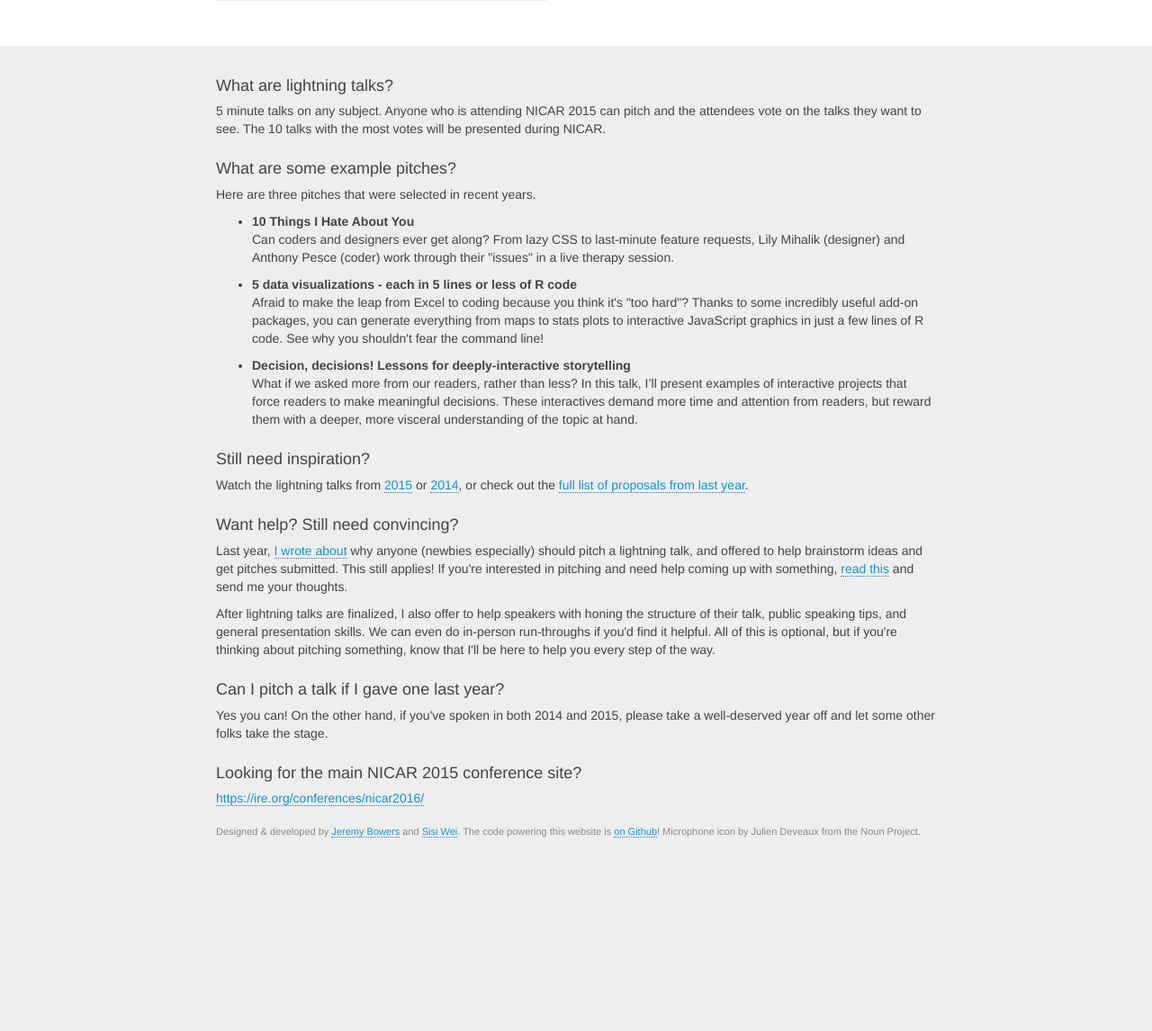
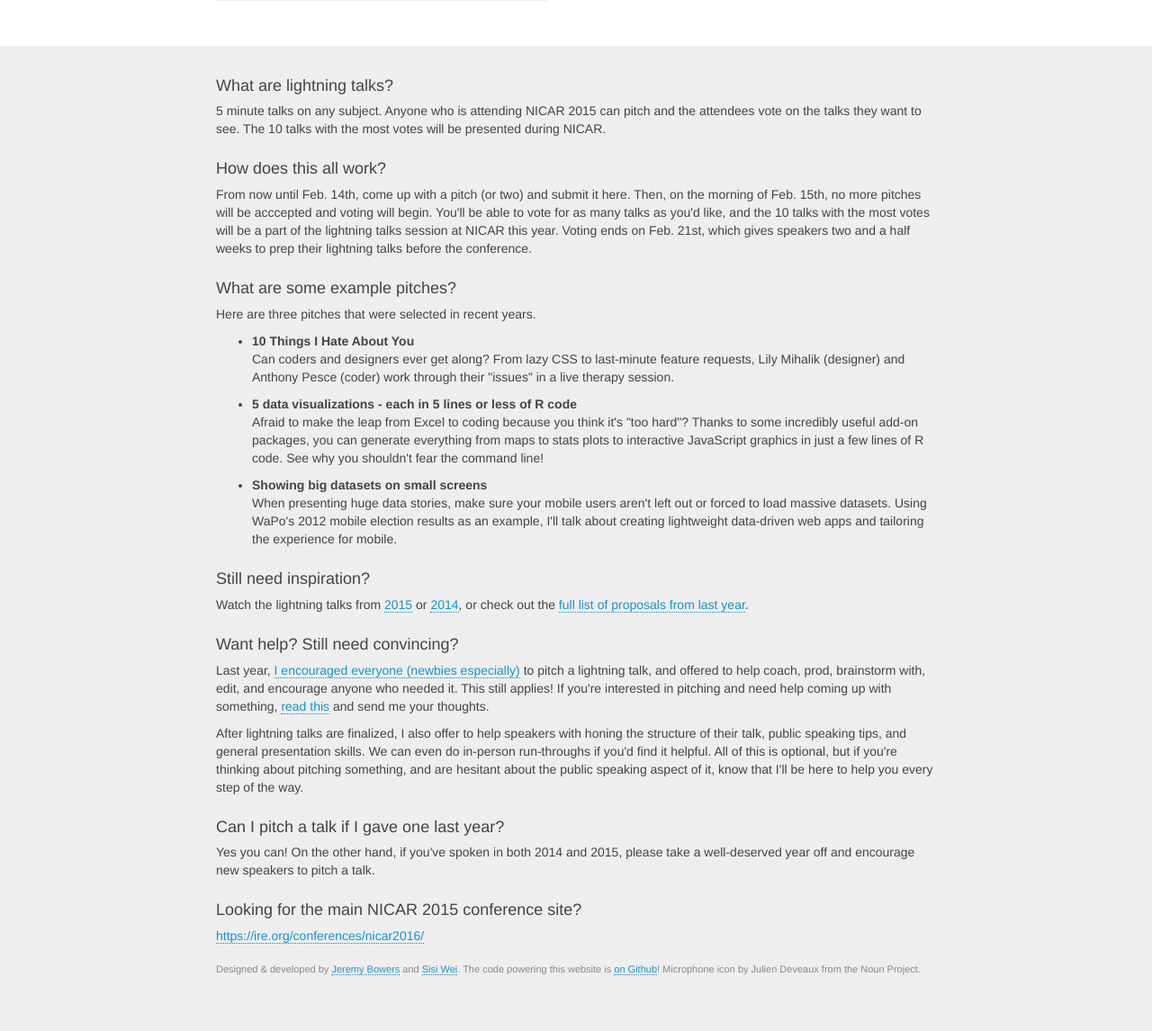
Before and after one commit to ireapps/lightning-talks, a Flask app: page / in a window 1280 px wide. Shown: the part 565-1711 px from the top of the page at 90% size. Before the commit the page ends 1496 px from the top, so only its background shows below. Run offline with Flask 2, Linux system fonts and the light colour scheme; some libraries are stand-ins or nearby versions.

Commit message:
more encouraging words

```diff
--- a/templates/base.html
+++ b/templates/base.html
@@ -73,6 +73,9 @@
         <h4 id="what-is">What are lightning talks?</h4>
         <p>5 minute talks on any subject. Anyone who is attending NICAR 2015 can pitch and the attendees vote on the talks they want to see. The 10 talks with the most votes will be presented during NICAR.</p>
 
+        <h4>How does this all work?</h4>
+        <p>From now until Feb. 14th, come up with a pitch (or two) and submit it here. Then, on the morning of Feb. 15th, no more pitches will be acccepted and voting will begin. You'll be able to vote for as many talks as you'd like, and the 10 talks with the most votes will be a part of the lightning talks session at NICAR this year. Voting ends on Feb. 21st, which gives speakers two and a half weeks to prep their lightning talks before the conference.</p>
+
         {# if VOTING == False #}
         <h4 id="example-pitches">What are some example pitches?</h4>
         <p>Here are three pitches that were selected in recent years.</p>
@@ -87,8 +90,8 @@
             <p>Afraid to make the leap from Excel to coding because you think it's "too hard"? Thanks to some incredibly useful add-on packages, you can generate everything from maps to stats plots to interactive JavaScript graphics in just a few lines of R code. See why you shouldn't fear the command line!</p>
           </li>
           <li>
-            <strong>Decision, decisions! Lessons for deeply-interactive storytelling</strong>
-            <p>What if we asked more from our readers, rather than less? In this talk, I’ll present examples of interactive projects that force readers to make meaningful decisions. These interactives demand more time and attention from readers, but reward them with a deeper, more visceral understanding of the topic at hand.</p>
+            <strong>Showing big datasets on small screens</strong>
+            <p>When presenting huge data stories, make sure your mobile users aren't left out or forced to load massive datasets. Using WaPo's 2012 mobile election results as an example, I'll talk about creating lightweight data-driven web apps and tailoring the experience for mobile.</p>
           </li>
         </ul>
 
@@ -96,11 +99,11 @@
         <p>Watch the lightning talks from <a href="http://ire.org/conferences/nicar2015/lightning-talks/">2015</a> or <a href="https://ire.org/conferences/nicar-2014/lightning/">2014</a>, or check out the <a href="2015.html">full list of proposals from last year</a>.</p>
 
         <h4>Want help? Still need convincing?</h4>
-        <p>Last year, <a href="https://medium.com/@sisiwei/2015-will-be-the-year-you-pitch-a-nicar-lightning-talk-dd293e5d78ca">I wrote about</a> why anyone (newbies especially) should pitch a lightning talk, and offered to help brainstorm ideas and get pitches submitted. This still applies! If you're interested in pitching and need help coming up with something, <a href="https://medium.com/@sisiwei/2015-will-be-the-year-you-pitch-a-nicar-lightning-talk-dd293e5d78ca">read this</a> and send me your thoughts.</p>
-        <p>After lightning talks are finalized, I also offer to help speakers with honing the structure of their talk, public speaking tips, and general presentation skills. We can even do in-person run-throughs if you'd find it helpful. All of this is optional, but if you're thinking about pitching something, know that I'll be here to help you every step of the way.</p>
+        <p>Last year, <a href="https://medium.com/@sisiwei/2015-will-be-the-year-you-pitch-a-nicar-lightning-talk-dd293e5d78ca">I encouraged everyone (newbies especially)</a> to pitch a lightning talk, and offered to help coach, prod, brainstorm with, edit, and encourage anyone who needed it. This still applies! If you're interested in pitching and need help coming up with something, <a href="https://medium.com/@sisiwei/2015-will-be-the-year-you-pitch-a-nicar-lightning-talk-dd293e5d78ca">read this</a> and send me your thoughts.</p>
+        <p>After lightning talks are finalized, I also offer to help speakers with honing the structure of their talk, public speaking tips, and general presentation skills. We can even do in-person run-throughs if you'd find it helpful. All of this is optional, but if you're thinking about pitching something, and are hesitant about the public speaking aspect of it, know that I'll be here to help you every step of the way.</p>
 
         <h4>Can I pitch a talk if I gave one last year?</h4>
-        <p>Yes you can! On the other hand, if you've spoken in both 2014 and 2015, please take a well-deserved year off and let some other folks take the stage.</p>
+        <p>Yes you can! On the other hand, if you've spoken in both 2014 and 2015, please take a well-deserved year off and encourage new speakers to pitch a talk.</p>
 
         {# endif #}
 
```
